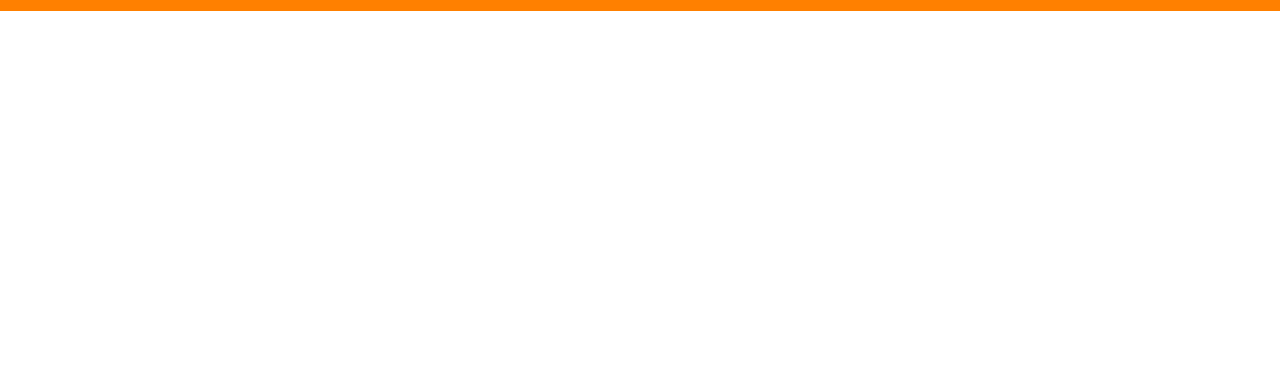
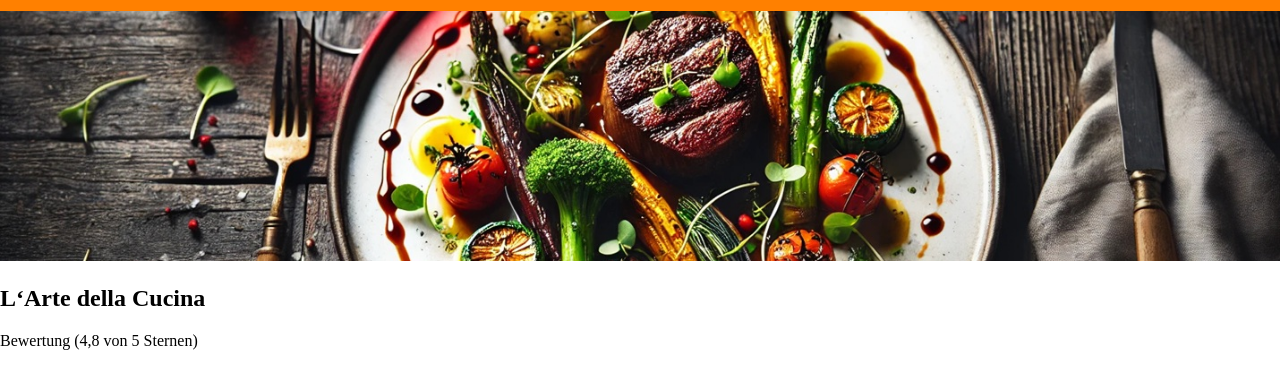
Before and after one commit to MortezaChinahkash/Bestell-App-Project, a plain HTML site: page index.html in a window 1280 px wide. Shown: the part 72-460 px from the top of the page. Drawn offline with Linux system fonts and the light colour scheme.

Commit message:
inserted a dish picture with title of restaurant

```diff
--- a/index.html
+++ b/index.html
@@ -14,11 +14,23 @@
         <img class="header_logo" src="./assets/Logo/Bestell App- Logo.svg" alt="Bestell-App-Logo" >
     </header>
 
+    <div class="content">
+        <div class="restaurant">
+            <div class="restaurant_header">
+                <img class="intro_pic" src="./assets/JPG/Header.jpg" alt="Bild von einer Speise">
+                <h2 class="restaurant_name">L‘Arte della Cucina</h2>
+                <p class="rating">Bewertung (4,8 von 5 Sternen)</p>
+            </div>
+
+
+        </div>
+        <div class="register">
 
 
 
 
 
-
+        </div>
+    </div>
 </body>
 </html>
--- a/styles/style.css
+++ b/styles/style.css
@@ -9,3 +9,8 @@ header{
     width: 150px;
     margin: 10px;
 }
+.intro_pic{
+    width: 100%;
+    height: 250px;
+    object-fit: cover;
+}
```
